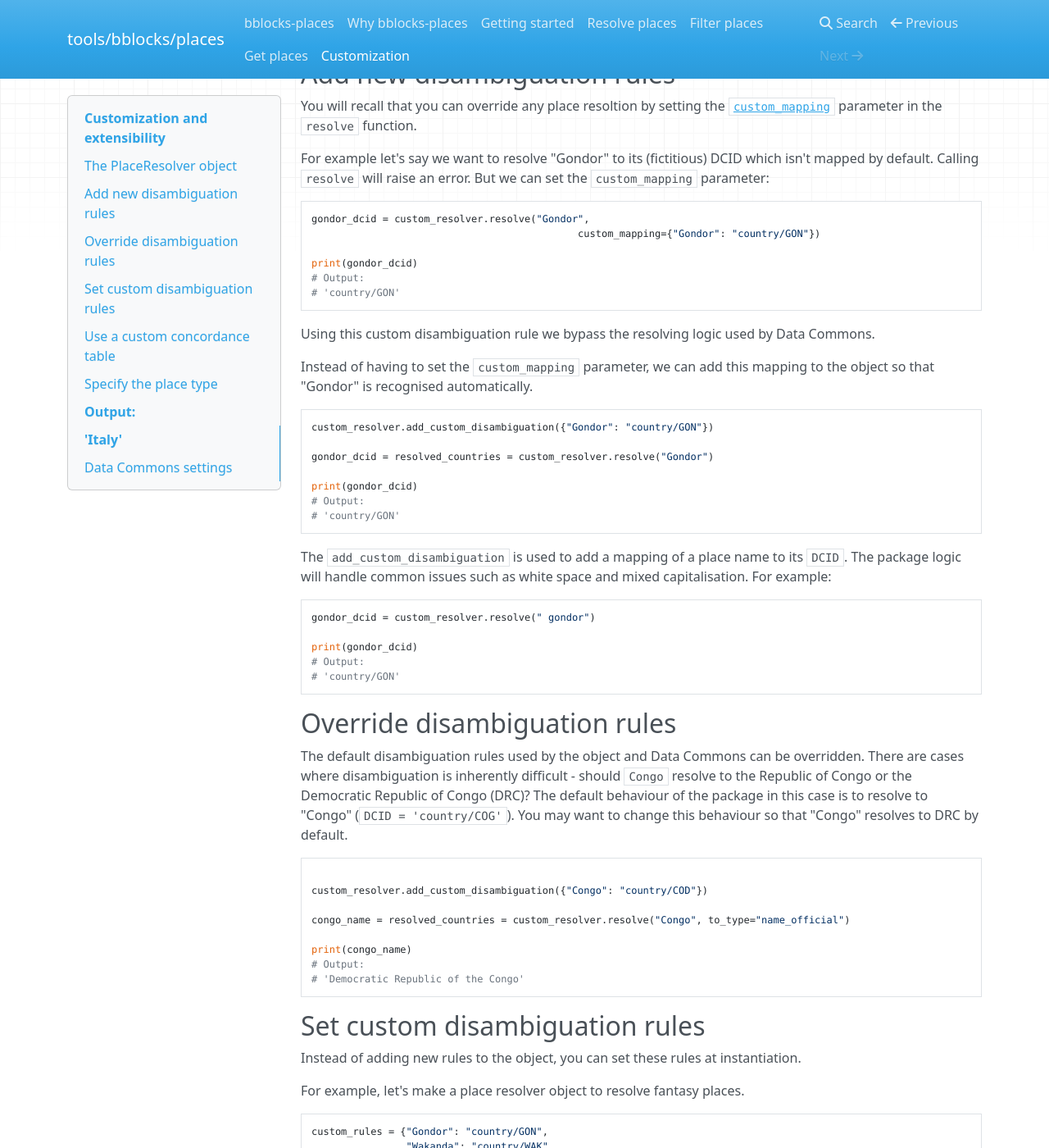
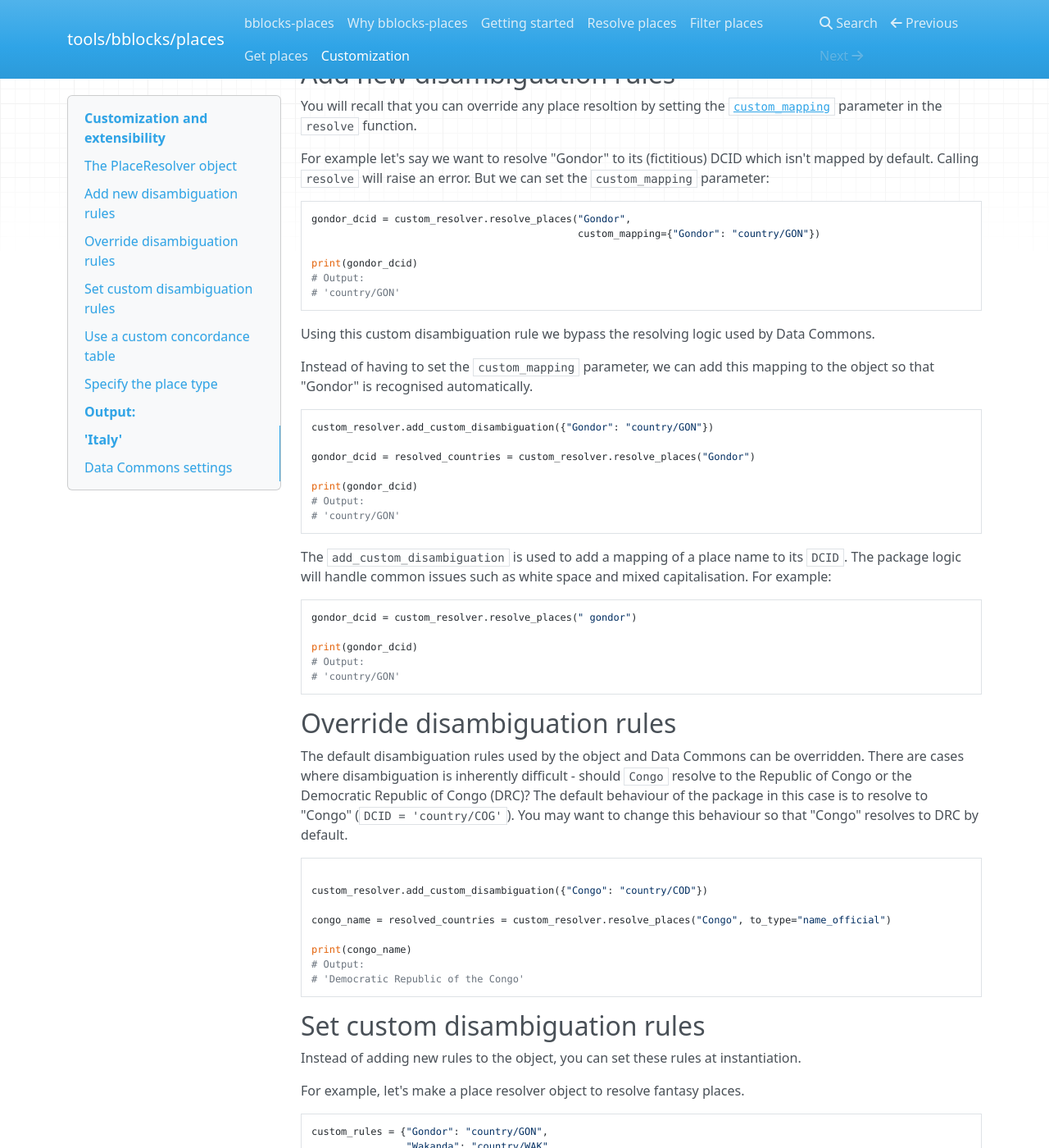
Before and after one commit to ONEcampaign/bblocks-places, an MkDocs documentation site: the page built from docs/docs/customization.md, in a window 1280 px wide and 1400 px high, scrolled down 1256 px. Shown: the whole window at 82% size. Built offline with MkDocs 1.6.1, drawn with Linux system fonts in a browser that asks for light colours; nearby versions of some CDN libraries; some of the changed text lies outside the part shown.

Commit message:
refactor

````diff
--- a/docs/docs/customization.md
+++ b/docs/docs/customization.md
@@ -36,9 +36,8 @@ The `custom_resolver` will use the concordance table that comes with the package
 disambiguation rules defined in the package, and only resolve for the Data Commons entity type `Country`.
 It will also rely on the ONE Campaign Data Commons instance to resolve places.
 
-
 ```python
-resolved_places = custom_resolver.resolve(countries, to_type="iso3_code")
+resolved_places = custom_resolver.resolve_places(countries, to_type="iso3_code")
 
 print(resolved_places)
 # Output:
@@ -74,7 +73,7 @@ For example let's say we want to resolve "Gondor" to its (fictitious) DCID which
 Calling `resolve` will raise an error. But we can set the `custom_mapping` parameter:
 
 ```python hl_lines="3"
-gondor_dcid = custom_resolver.resolve("Gondor",
+gondor_dcid = custom_resolver.resolve_places("Gondor",
                                              custom_mapping={"Gondor": "country/GON"})
 
 print(gondor_dcid)
@@ -90,7 +89,7 @@ is recognised automatically.
 ```python
 custom_resolver.add_custom_disambiguation({"Gondor": "country/GON"})
 
-gondor_dcid = resolved_countries = custom_resolver.resolve("Gondor")
+gondor_dcid = resolved_countries = custom_resolver.resolve_places("Gondor")
 
 print(gondor_dcid)
 # Output:
@@ -101,7 +100,7 @@ The `add_custom_disambiguation` is used to add a mapping of a place name to its
 common issues such as white space and mixed capitalisation. For example:
 
 ```python
-gondor_dcid = custom_resolver.resolve(" gondor")
+gondor_dcid = custom_resolver.resolve_places(" gondor")
 
 print(gondor_dcid)
 # Output:
@@ -119,7 +118,7 @@ Republic of Congo (DRC)? The default behaviour of the package in this case is to
 
 custom_resolver.add_custom_disambiguation({"Congo": "country/COD"})
 
-congo_name = resolved_countries = custom_resolver.resolve("Congo", to_type="name_official")
+congo_name = resolved_countries = custom_resolver.resolve_places("Congo", to_type="name_official")
 
 print(congo_name)
 # Output:
@@ -149,7 +148,7 @@ custom_resolver = places.PlaceResolver(concordance_table="default",
 Now let's get the DCID for "Gondor"
 
 ```python
-gondor_dcid = custom_resolver.resolve(" gondor")
+gondor_dcid = custom_resolver.resolve_places(" gondor")
 
 print(gondor_dcid)
 # Output:
@@ -214,7 +213,7 @@ Now let's instantiate a custom `PlaceResolver` object with our concordance table
 ```python hl_lines="1"
 custom_resolver = places.PlaceResolver(concordance_table=concordance_df)
 
-gondor_region = custom_resolver.resolve("Gondor", from_type="name", to_type="region")
+gondor_region = custom_resolver.resolve_places("Gondor", from_type="name", to_type="region")
 
 print(gondor_region)
 # Output:
@@ -232,9 +231,9 @@ You can also choose to not use a concordance table at all, in which case Data Co
 place resolution
 
 ```python
-custom_resolver = places.PlaceResolver(concordance_table=None) # (1)!
+custom_resolver = places.PlaceResolver(concordance_table=None)  # (1)!
 
-zim_iso3 = custom_resolver.resolve("Zimbabwe ", to_type="countryAlpha3Code")
+zim_iso3 = custom_resolver.resolve_places("Zimbabwe ", to_type="countryAlpha3Code")
 
 print(zim_iso3)
 # Output:
@@ -255,9 +254,9 @@ For example the name "Italy" can refer to the country in Europe or the city in T
 By not specifying the entity type, all types are considered where there may be multiple candidates for a place.
 
 ```python
-custom_resolver = places.PlaceResolver(dc_entity_type=None) # (1)!
+custom_resolver = places.PlaceResolver(dc_entity_type=None)  # (1)!
 
-print(custom_resolver.resolve("Italy", to_type="name"))
+print(custom_resolver.resolve_places("Italy", to_type="name"))
 # Output:
 # MultipleCandidatesError: Multiple candidates found for Italy : ['Italy', ['Italy', 'Italy, Texas']]
 
@@ -270,16 +269,15 @@ The entity type can be set to any [Data Commons place type](https://docs.datacom
 ```python title="Country place type"
 custom_resolver = places.PlaceResolver(dc_entity_type="Country")
 
-print(custom_resolver.resolve("Italy", to_type="name"))
+print(custom_resolver.resolve_places("Italy", to_type="name"))
 # Output:
 # 'Italy'
 ```
 
-
 ```python title="City place type"
 custom_resolver = places.PlaceResolver(dc_entity_type="City")
 
-print(custom_resolver.resolve("Italy Texas", to_type="name"))
+print(custom_resolver.resolve_places("Italy Texas", to_type="name"))
 # Output:
 # 'Italy'
 ```
````
Also changed, not shown: docs/docs/filter-places.md (+10 -10 lines), docs/docs/getting-started.md (+4 -5 lines), docs/docs/resolve-places.md (+29 -30 lines), README.md, 5 other files.
